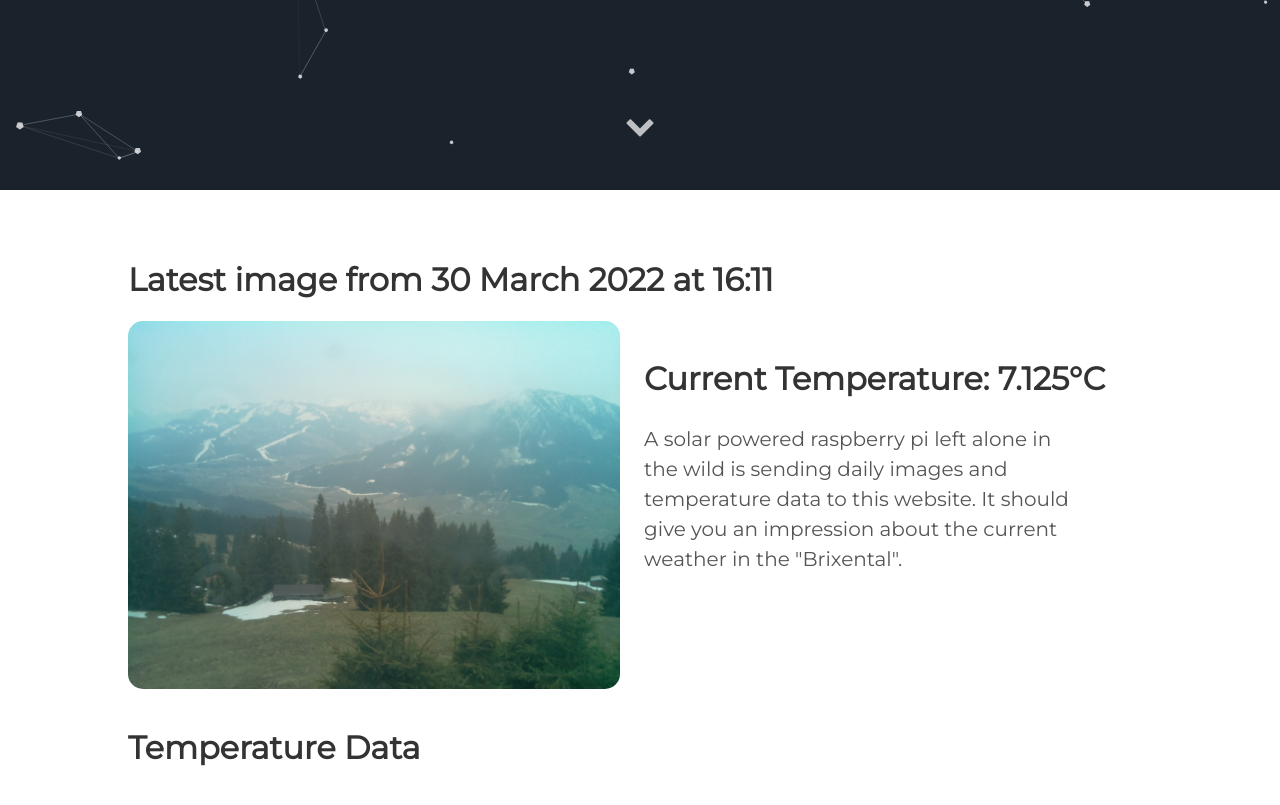
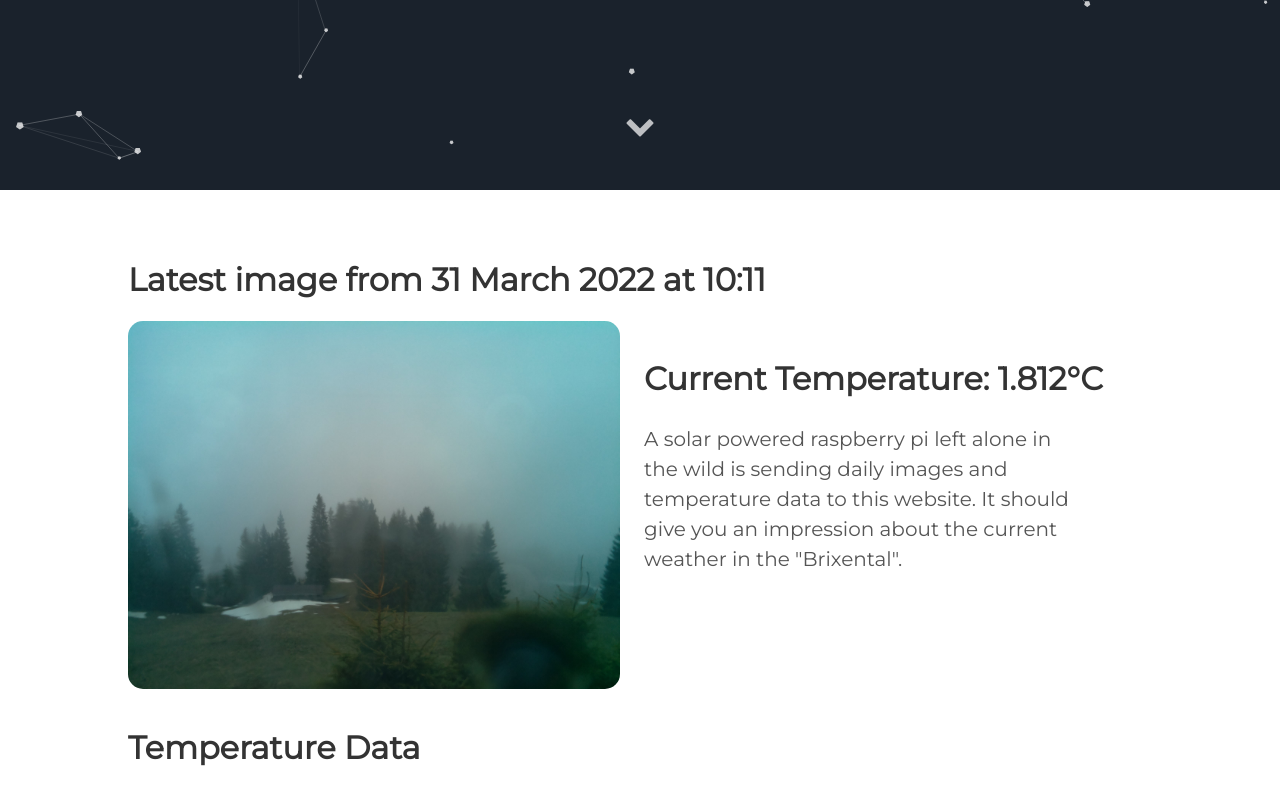
Before and after one commit to vektorious/vektorious.github.io, a Jekyll site: the page built from resources/huette.md, in a window 1280 px wide and 900 px high, scrolled down 710 px. Shown: the top 805 px of the window. Built offline with Jekyll 4.4.1, drawn with Linux system fonts in a browser that asks for light colours.

Commit message:
I'm a bot beep boop

```diff
--- a/resources/huette.md
+++ b/resources/huette.md
@@ -6,13 +6,13 @@ image: '/assets/img/'
 description: 'Live image from the Austrian alps'
 twitter_text: ' '
 ---
-## Latest image from 30 March 2022 at 16:11
+## Latest image from 31 March 2022 at 10:11
 <div class="huette">
   <div class="huette-image">
     <img src="{{ "/assets/img/huette.jpg" | prepend: site.baseurl }}">
   </div>
   <div class="huette-text">
-        <h2>Current Temperature: 7.125°C</h2>
+        <h2>Current Temperature: 1.812°C</h2>
         <p>A solar powered raspberry pi left alone in the wild is sending daily images and temperature data to this website. It should give you an impression about the current weather in the "Brixental".</p>
 
   </div>
```
Also changed, not shown: rpi-script/2022-03-31_100946.txt (renamed from rpi-script/2022-03-30_160949.txt, +5 -5 lines), rpi-script/huette.md (+2 -2 lines), assets/img/huette.jpg, assets/img/temp_plot.png, rpi-script/temp_plot.png, 1 other file.
